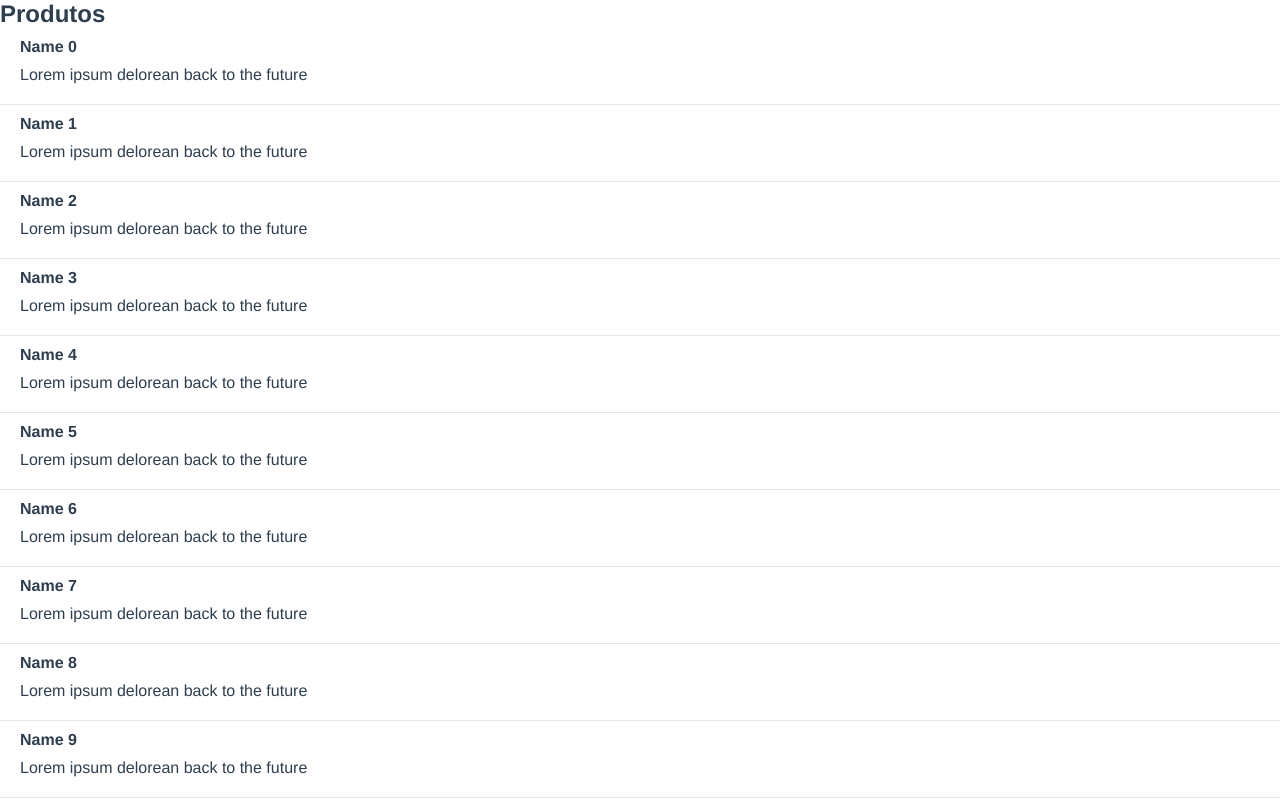
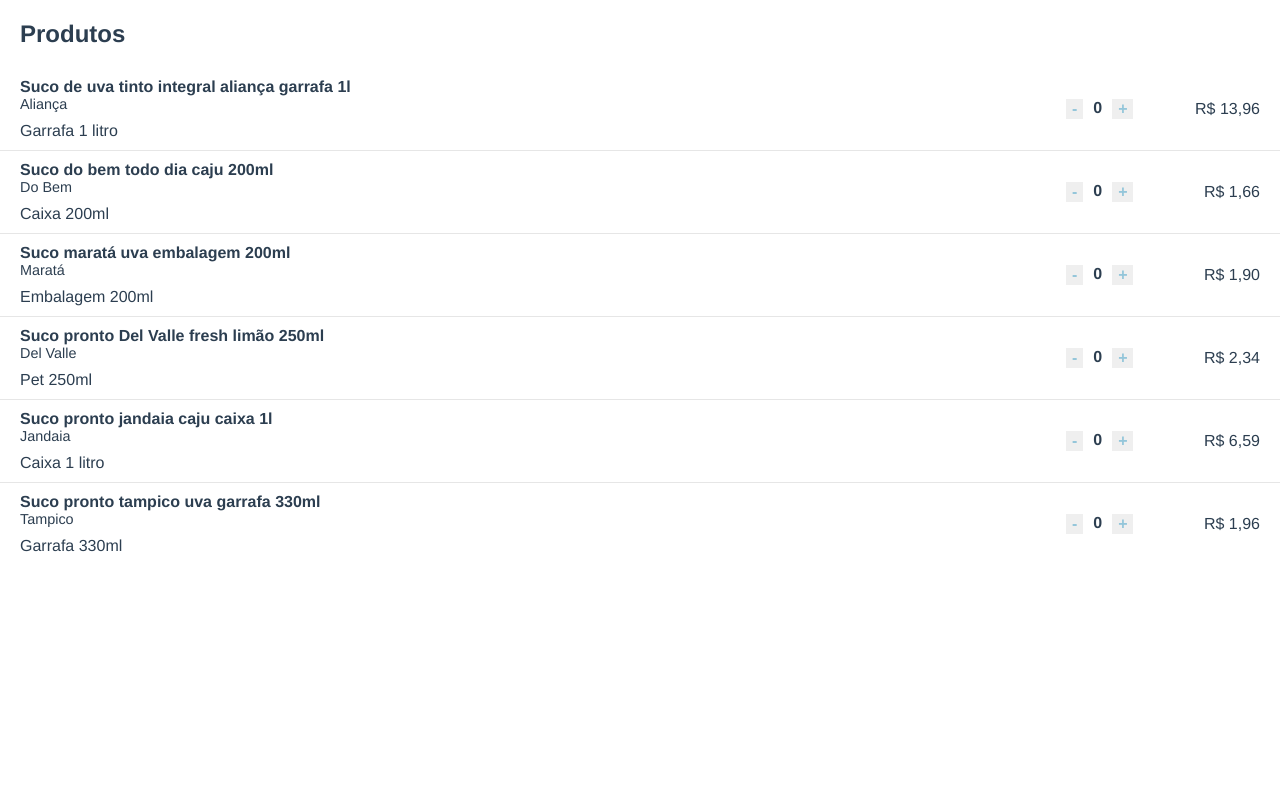
Before and after one commit to savilasaraiva/dev-academy-checkout-frontend, a Vue app: page / in a window 1280 px wide. Shown: the top 800 px of the page. Built offline with nearby package versions, Linux system fonts and the light colour scheme.

Commit message:
Improves design of the component HomeProductList

```diff
--- a/package.json
+++ b/package.json
@@ -8,6 +8,7 @@
     "lint": "vue-cli-service lint"
   },
   "dependencies": {
+    "axios": "^0.19.0",
     "core-js": "^3.3.2",
     "vue": "^2.6.10",
     "vue-router": "^3.1.3",
--- a/src/pages/home/components/HomeProductList.vue
+++ b/src/pages/home/components/HomeProductList.vue
@@ -6,8 +6,8 @@
 </template>
 
 <script>
-import { createNamespacedHelpers } from 'vuex';
-import HomeProductListItem from './HomeProductListItem';
+import { createNamespacedHelpers } from 'vuex'
+import HomeProductListItem from './HomeProductListItem'
 
 const { mapState } = createNamespacedHelpers('products')
 
@@ -28,7 +28,8 @@
 
 .title
     text-align left
-    margin 0
+    // margin 0
+    padding 0px 20px
 
 .product-item + .product-item
     border-top 1px solid #e6e6e6
--- a/src/pages/home/components/HomeProductListItem.vue
+++ b/src/pages/home/components/HomeProductListItem.vue
@@ -1,15 +1,52 @@
 <template>
     <div class="product-list-item">
-        <h3 class="name">{{ product.name }}</h3>
-        <p class="description">{{ product.description }}</p>
+        <div class="general-info">
+            <h3 class="name">{{ product.name }}</h3>
+            <h4 class="brand">{{ product.brand }}</h4>
+            <p class="description">{{ product.description }}</p>
+        </div>
+        <div class="quantity-controls">
+            <button class="decrease" @click="decreaseProductQuantity(product.id)">-</button>
+            <p class="quantity">{{ product.quantity }}</p>
+            <button class="increase" @click="increaseProductQuantity(product.id)">+</button>
+        </div>
+        <div class="sub-total">
+            <p>
+                {{ productTotalPrice | toMoney }}
+            </p>
+        </div>
     </div>
 </template>
 
 <script>
+import { createNamespacedHelpers } from 'vuex'
+
+const { mapMutations } = createNamespacedHelpers('products')
+
 export default {
     name: 'HomeProductListItem',
     props: {
         product: Object
+    },
+    filters: {
+        toMoney(value) {
+            const formatter = new Intl.NumberFormat('pt-BR', {
+                style: 'currency',
+                currency: 'BRL',
+                minimumFractionDigits: 2,
+                maximumFractionDigits: 2
+            })
+
+            return formatter.format(value)
+        }
+    },
+    computed: {
+        productTotalPrice() {
+            return (this.product.price * (this.product.quantity || 1))
+        }
+    },
+    methods: {
+        ...mapMutations(['increaseProductQuantity', 'decreaseProductQuantity'])
     }
 }
 </script>
@@ -23,6 +60,56 @@
     margin 0
     font-size 1rem
 
+.brand
+    margin 0
+    font-size .9rem
+    font-weight 500
+
 .description
-    margin 10px 0
+    margin 10px 0 0
+    font-size 1rem
+
+.general-info
+    width 100%
+    margin-bottom 30px
+
+.quantity-controls
+    height max-content
+    display inline-flex
+    width 50%
+    // justify-content flex-end
+
+    .quantity
+        margin 0 10px
+        font-size 1rem
+        font-weight 700
+
+    button
+        border none
+        font-size 1rem
+        font-weight 700
+        color #94c6da
+
+        &:focus
+            outline 0
+
+.sub-total
+    width 50%
+    display inline-flex
+    justify-content flex-end
+
+@media screen and (min-width 600px)
+    .product-list-item
+        display flex
+        align-items center
+        justify-content space-between
+
+    .quantity-controls
+        width auto
+
+    .sub-total
+        width 150px
+
+    .general-info
+        margin-bottom 0
 </style>
--- a/src/store/modules/products.js
+++ b/src/store/modules/products.js
@@ -1,13 +1,54 @@
-const products = []
+const products = [
+    {
+        id: 0,
+        name: 'Suco de uva tinto integral aliança garrafa 1l',
+        brand: 'Aliança',
+        description: 'Garrafa 1 litro',
+        price: 13.96,
+        quantity: 0
+    },
+    {
+        id: 1,
+        name: 'Suco do bem todo dia caju 200ml',
+        brand: 'Do Bem',
+        description: 'Caixa 200ml',
+        price: 1.66,
+        quantity: 0
+    },
+    {
+        id: 2,
+        name: 'Suco maratá uva embalagem 200ml',
+        brand: 'Maratá',
+        description: 'Embalagem 200ml',
+        price: 1.90,
+        quantity: 0
+    },
+    {
+        id: 3,
+        name: 'Suco pronto Del Valle fresh limão 250ml',
+        brand: 'Del Valle',
+        description: 'Pet 250ml',
+        price: 2.34,
+        quantity: 0
+    },
+    {
+        id: 4,
+        name: 'Suco pronto jandaia caju caixa 1l',
+        brand: 'Jandaia',
+        description: 'Caixa 1 litro',
+        price: 6.59,
+        quantity: 0
+    },
+    {
+        id: 5,
+        name: 'Suco pronto tampico uva garrafa 330ml',
+        brand: 'Tampico',
+        description: 'Garrafa 330ml',
+        price: 1.96,
+        quantity: 0
+    }
 
-for (let i = 0; i < 12; i++) {
-    products.push({
-        id: i,
-        name: `Name ${i}`,
-        description: 'Lorem ipsum delorean back to the future',
-        prize: (Math.random() * Math.random() * i + i)
-    })
-}
+]
 
 const state = {
     products
@@ -17,10 +58,21 @@
 
 const actions = {}
 
-const mutations = {}
+const mutations = {
+    decreaseProductQuantity(state, productId) {
+        const product = state.products.find(product => product.id === productId)
+        if (product.quantity > 0)
+            product.quantity--
+    },
+    increaseProductQuantity(state, productId) {
+        const product = state.products.find(product => product.id === productId)
+        product.quantity++
+    }
+}
 
 
 export default {
+    id: 0,
     namespaced: true,
     state,
     getters,
```
Also changed, not shown: src/pages/home/components/HomeProductListItemAmountControl.vue (added), 1 other file (tests, documents, lock files or other folders).
